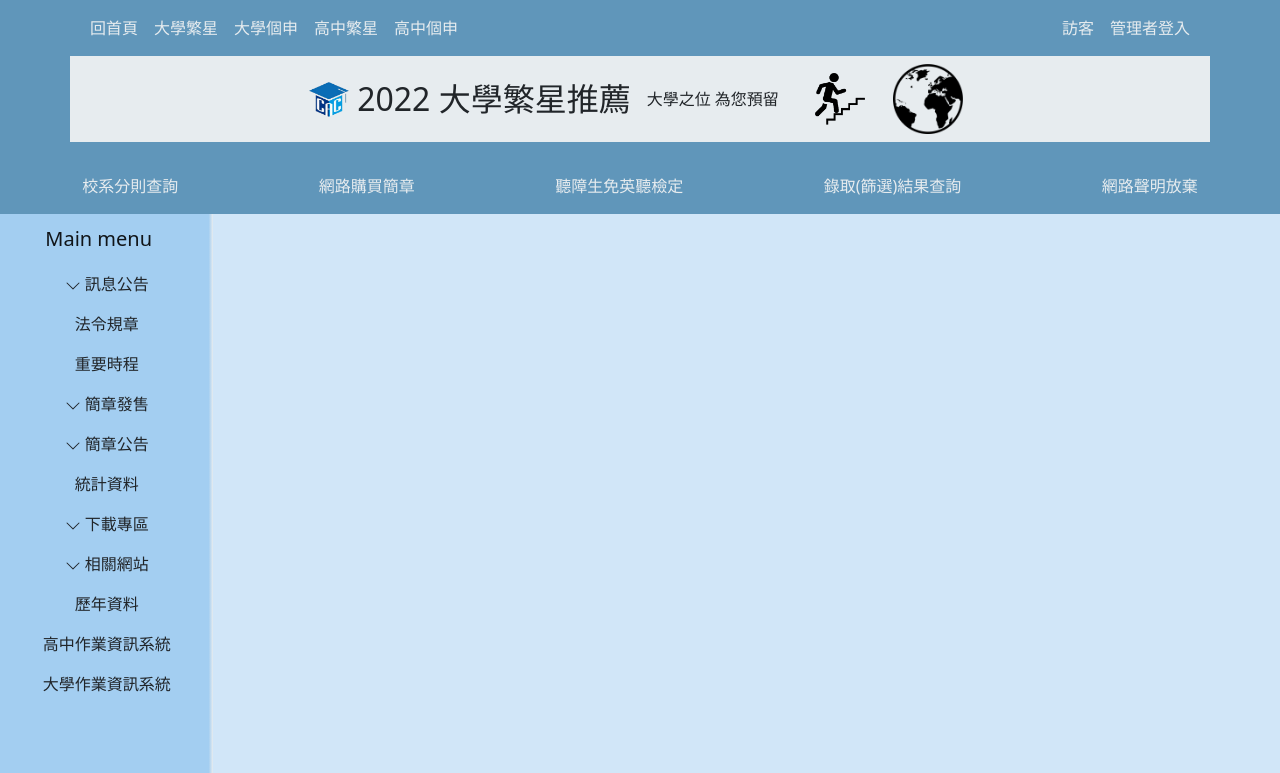
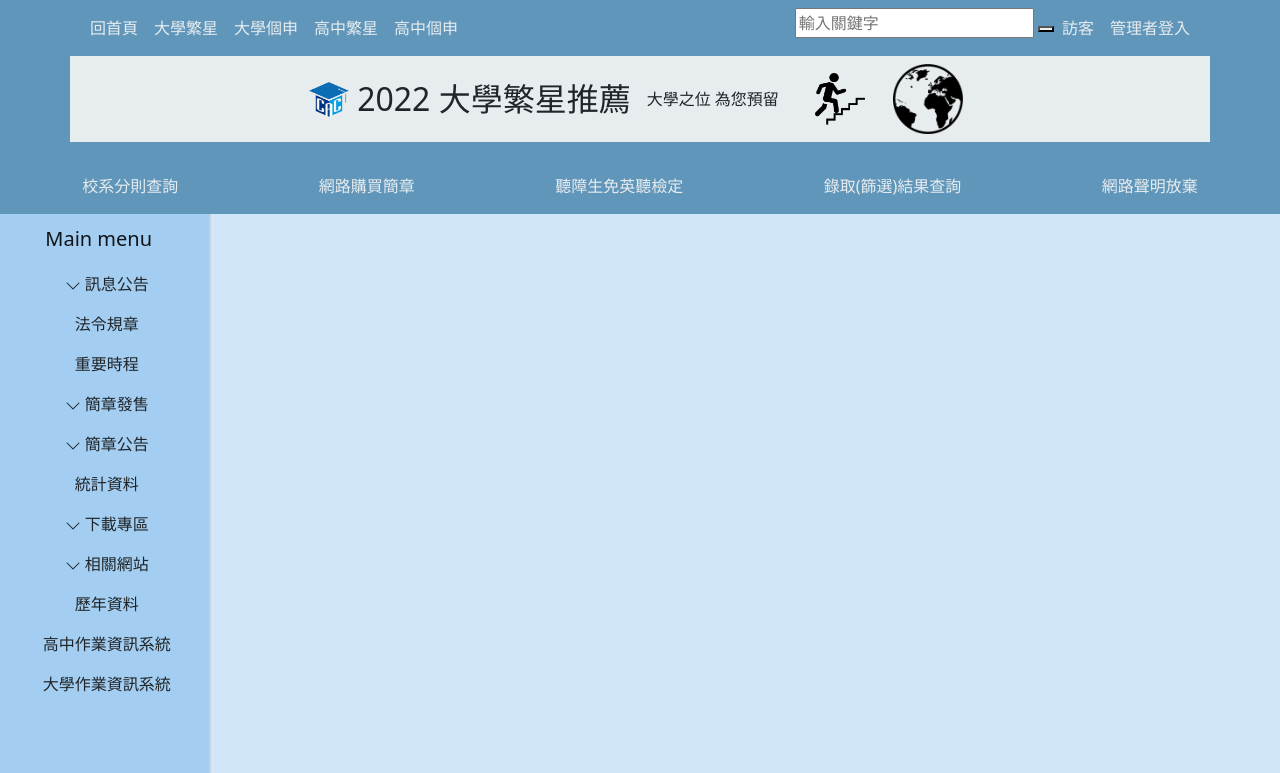
Before and after one commit to twrocket/git_test, a CodeIgniter 4 app: the page made by summer_preject_eric/app/Views/templates/star_temp.php in a window 1280 px wide. Shown: the top 773 px of the page. Run offline with PHP 8.4 and a stand-in for CodeIgniter, Linux system fonts and the light colour scheme; the template is opened without the code that fills it, so the values that code supplies are empty; some libraries are stand-ins or nearby versions.

Commit message:
add and modify

```diff
--- a/summer_preject_eric/app/Views/templates/star_temp.php
+++ b/summer_preject_eric/app/Views/templates/star_temp.php
@@ -18,6 +18,12 @@
                 <li class="nav-item"><a href="/HighApply/index" class="nav-link px-2">高中個申</a></li>
             </ul>
             <ul class="nav">
+            <div class="wrap">
+                <div class="search">
+                    <input class="search-bar" type="text" name="search" id="search" placeholder="輸入關鍵字">
+                    <button class="search-btn"></button>
+                </div>
+            </div>
                 <?php
                 if($_SESSION['LOGIN'] == 0) {
                     echo '
```
Also changed, not shown: summer_preject_eric/app/Views/univStar/dispense.php (+11 -0 lines), summer_preject_eric/writable/database/news.db (added).
